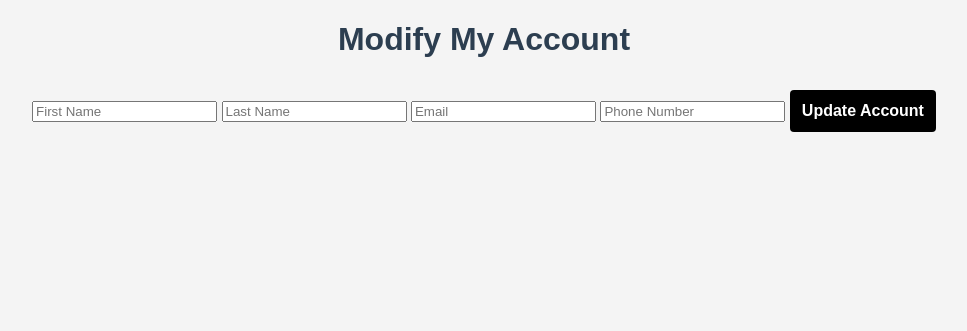
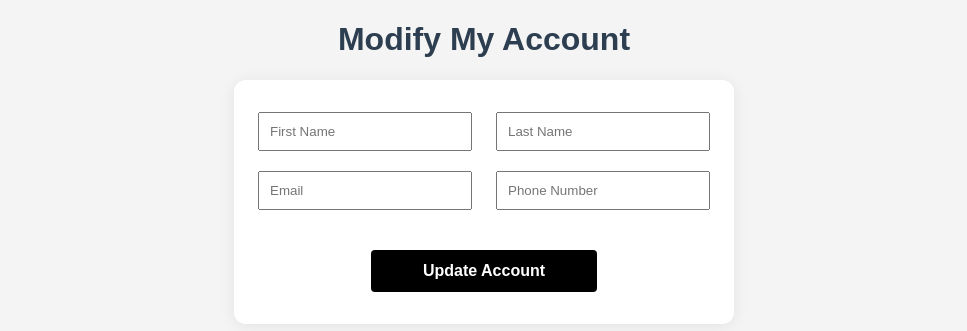
Before and after one commit to Justinohayo/DeepChest, a Flask app: template templates/doctor/doctor_modifyaccount.html in a window 1280 px wide. Shown: the part 73-404 px from the top of the page, without its empty margins (156-1123 px from the left). Run offline with Flask 3, Linux system fonts and the light colour scheme; the template is opened without the code that fills it, so the values that code supplies are empty.

Commit message:
added css

```diff
--- a/static/doctor.css
+++ b/static/doctor.css
@@ -30,3 +30,45 @@ td a {
 td a:hover {
   text-decoration: underline;
 }
+
+/* Style guide for modify account page */
+/* Layout for the modify account section */
+.modify-account-flex {
+  display: flex;
+  flex-direction: row;
+  align-items: flex-start;
+  justify-content: center;
+  gap: 120px;
+}
+/* Style guide for the modify account form */
+.modify-account-form {
+  flex: 1;
+  min-width: 320px;
+  max-width: 500px;
+}
+
+/* Style guide for the modify account form elements */
+.modify-account-form-style {
+  display: grid;
+  grid-template-columns: 1fr 1fr;
+  gap: 20px 24px;
+  max-width: 600px;
+  background: #fff;
+  padding: 32px 24px;
+  border-radius: 12px;
+  box-shadow: 0 2px 16px rgba(0, 0, 0, 0.07);
+}
+
+.modify-account-form-style button {
+  grid-column: 1 / -1; /* Span both columns */
+  justify-self: center; /* Center the button horizontally */
+  width: 50%; /* Optional: make the button narrower */
+  margin-top: 20px;
+}
+
+.modify-account-form-style input,
+.modify-account-form-style select {
+  width: 100%;
+  padding: 10px;
+  box-sizing: border-box;
+}
```
